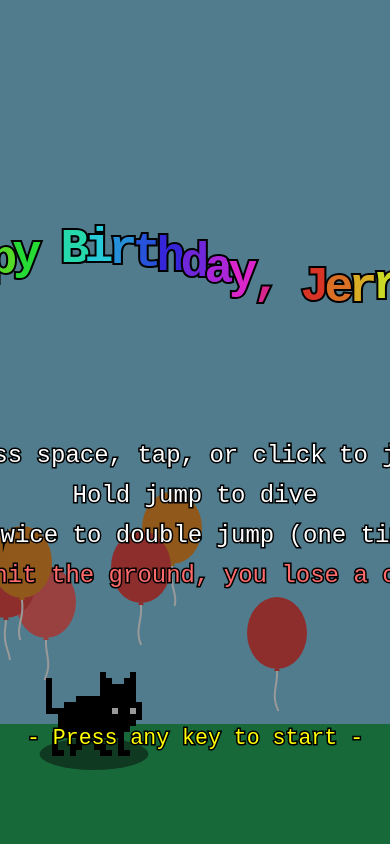
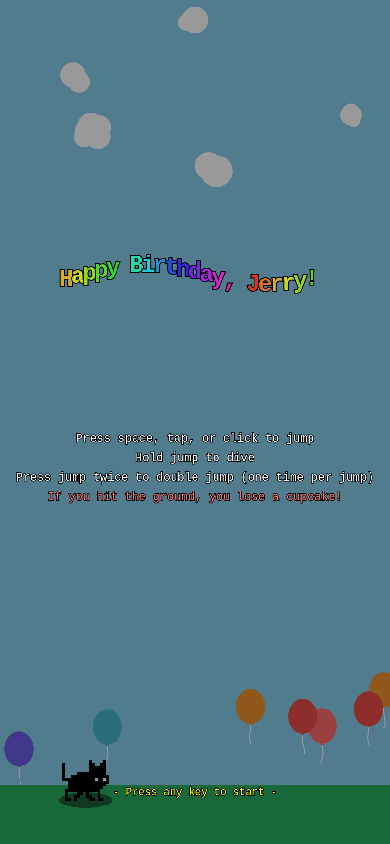
Before and after one commit to mtmckenna/js13k2025, a website built with webpack: page src/index.html in a window 390 px wide. Built offline with nearby package versions, Linux system fonts and the light colour scheme.

Commit message:
different scaling

```diff
--- a/src/index.html
+++ b/src/index.html
@@ -28,14 +28,15 @@
       }
 
       body {
-        display: grid;
-        place-items: center;
+        display: flex;
+        justify-content: center;
+        align-items: center;
       }
 
       #game {
         display: block;
-        width: 100vw;
-        height: 100vh;
+        width: 100%;
+        height: 100%;
         image-rendering: pixelated;
         /* Additional mobile optimizations */
         -webkit-user-select: none;
--- a/src/index.ts
+++ b/src/index.ts
@@ -6,25 +6,49 @@ const canvas: HTMLCanvasElement = document.createElement("canvas");
 const ctx: CanvasRenderingContext2D = canvas.getContext("2d");
 ctx.imageSmoothingEnabled = false;
 
-// Dynamic sizing based on viewport - always fill screen exactly
-function getCanvasSize() {
-  // Just use the actual viewport size
-  return {
-    width: window.innerWidth,
-    height: window.innerHeight
-  };
+// Fixed internal game resolution (like unscaledDimensions in croissant runner)
+const BASE_WIDTH = 800;
+const BASE_HEIGHT = 600;
+
+// Calculate adjusted dimensions based on viewport
+function getAdjustedDimensions() {
+  const viewportWidth = window.innerWidth;
+  const viewportHeight = window.innerHeight;
+
+  if (viewportWidth > viewportHeight) {
+    // Landscape
+    const scaleFactor = viewportHeight / BASE_HEIGHT;
+    const scaledGameWidth = scaleFactor * BASE_WIDTH;
+    const unscaledLeadingWidth = (viewportWidth - scaledGameWidth) / scaleFactor;
+    return {
+      width: Math.floor(BASE_WIDTH + unscaledLeadingWidth),
+      height: BASE_HEIGHT
+    };
+  } else {
+    // Portrait
+    const scaleFactor = viewportWidth / BASE_WIDTH;
+    const scaledGameHeight = scaleFactor * BASE_HEIGHT;
+    const unscaledHeadRoom = (viewportHeight - scaledGameHeight) / scaleFactor;
+    return {
+      width: BASE_WIDTH,
+      height: Math.floor(BASE_HEIGHT + unscaledHeadRoom)
+    };
+  }
 }
 
-let { width, height } = getCanvasSize();
+let { width, height } = getAdjustedDimensions();
 const CAT_SCALE = 6;
 
 canvas.id = "game";
 canvas.width = width;
 canvas.height = height;
+canvas.style.width = '100%';
+canvas.style.height = '100%';
 document.body.appendChild(canvas);
 
 interface Point {
   x: number;
+
   y: number;
 }
 
@@ -1252,26 +1276,13 @@ window.addEventListener("dragstart", (e: Event) => {
 
 // Handle window resize
 window.addEventListener("resize", () => {
-  const oldGroundY = GROUND_Y;
-  const newSize = getCanvasSize();
-  width = newSize.width;
-  height = newSize.height;
-  GROUND_Y = height - GROUND_HEIGHT;
-
-  // Adjust balloon positions to maintain distance from ground
-  const groundShift = GROUND_Y - oldGroundY;
-  for (const block of blocks) {
-    block.y += groundShift;
-  }
-
-  // Adjust player position if on ground
-  if (player.isGrounded) {
-    player.y = GROUND_Y - player.height;
-  } else {
-    player.y += groundShift;
-  }
-
+  const newDimensions = getAdjustedDimensions();
+  width = newDimensions.width;
+  height = newDimensions.height;
   canvas.width = width;
   canvas.height = height;
   ctx.imageSmoothingEnabled = false;
+
+  // Recalculate ground position
+  GROUND_Y = height - GROUND_HEIGHT;
 });
```
